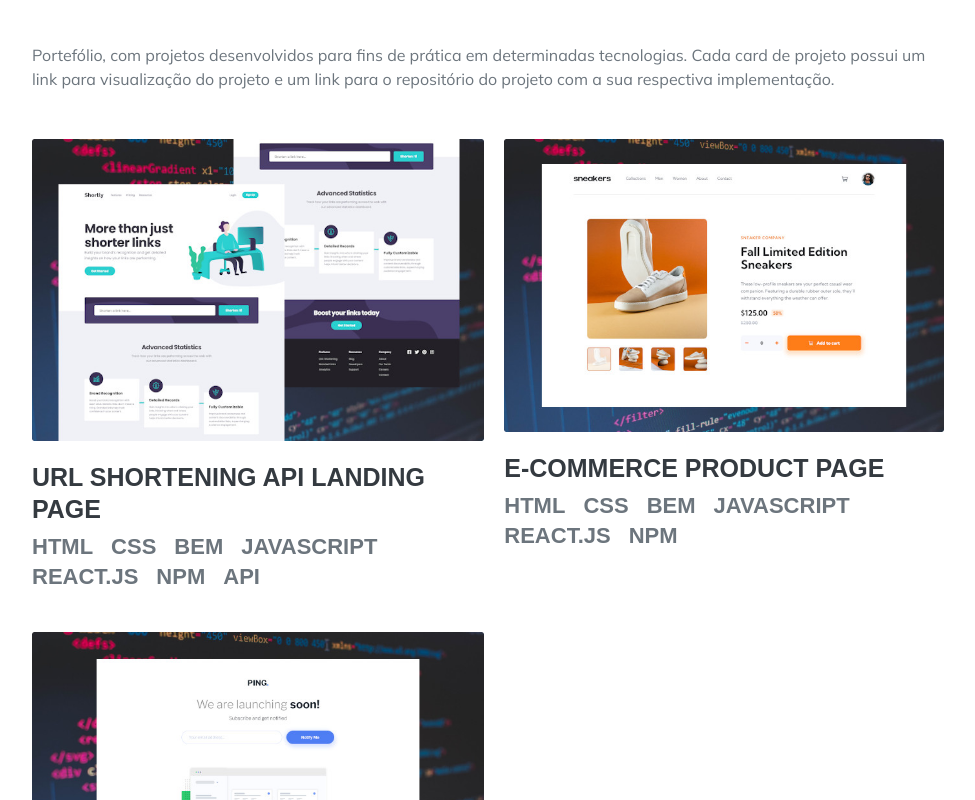
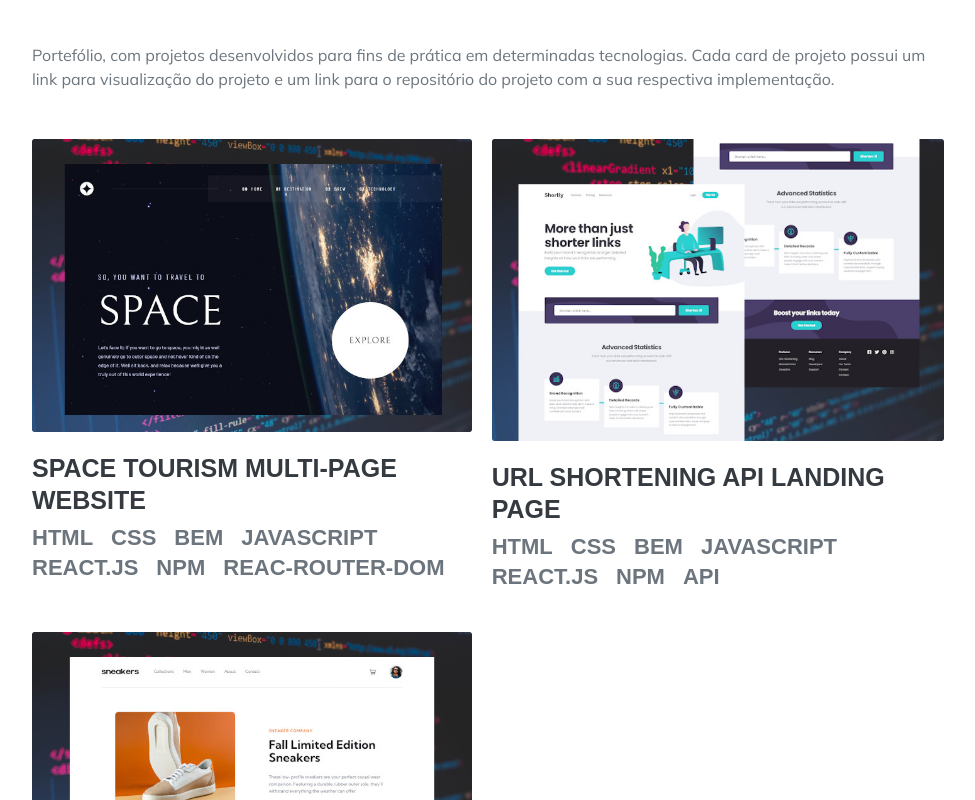
Before and after one commit to Samuel-Amaro/portfolio-web, a React (Create React App) app: page / in a window 1280 px wide. Shown: the part 4160-4960 px from the top of the page, without its empty margins (288-1263 px from the left). Built offline with nearby package versions, Linux system fonts and the light colour scheme; a web font is replaced by a local one.

Commit message:
add novo projeto e nova ferramenta em aprendizado

```diff
--- a/src/components/SectionSkills.js
+++ b/src/components/SectionSkills.js
@@ -123,6 +123,9 @@ export default function SectionSkills(props) {
           <li className="workflow__item">
             <Workflow text="Web Acessibility" />
           </li>
+          <li className="workflow__item">
+            <Workflow text="react-router-dom Library" />
+          </li>
         </ul>
       </Section>
     );
--- a/src/projects.json
+++ b/src/projects.json
@@ -265,6 +265,23 @@
           "description": "Solução de desafio de codificação Front-End, landing page encurtadora de links, com integração a API externa",
           "tecnologys": ["html", "css", "Bem", "JavaScript", "React.JS", "NPM", "API"],
           "image": "project29.jpg"
+        },
+        {
+          "id": "30",
+          "name": "Space tourism multi-page website",
+          "repository": "https://github.com/Samuel-Amaro/space-tourism-website",
+          "url": "https://samuel-amaro.github.io/space-tourism-website/",
+          "description": "Solução de desafio de codificação Front-End, WebSite com tema de turismo espacial, com multiplas paginas",
+          "tecnologys": [
+            "html",
+            "css",
+            "Bem",
+            "JavaScript",
+            "React.JS",
+            "NPM",
+            "reac-router-dom"
+          ],
+          "image": "project30.jpg"
         }
     ]
 }
```
Also changed, not shown: public/images/project30.jpg (added).
